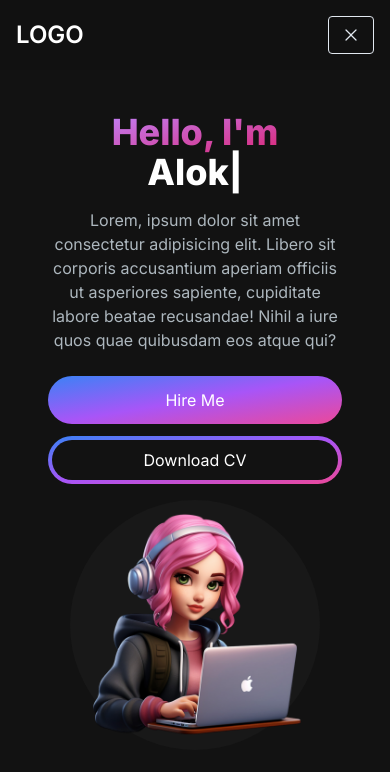
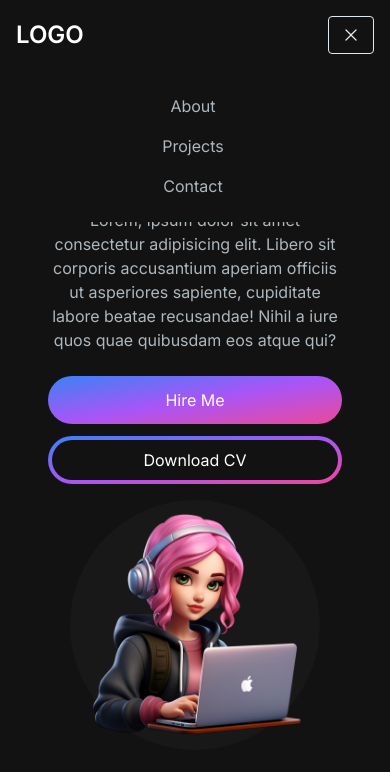
Before and after one commit to AlokPrasanna/portfolio_website, a Next.js app: page / in a window 390 px wide. Both pictures are taken after a click on the button 351 px from the left and 35 px from the top of the page. Shown: the top 772 px of the page. Built offline with nearby package versions, Linux system fonts and the light colour scheme.

Commit message:
Added MenuOverlay component

```diff
--- /dev/null
+++ b/src/app/Components/MenuOverlay.jsx
@@ -0,0 +1,17 @@
+import React from 'react';
+import NavigationLinks from './NavigationLinks';
+
+const MenuOverlay = ({links}) => {
+  return (
+    <ul className='flex flex-col py-4 items-center'>
+        {
+            links.map((link,index) => (
+                <li key={index}><NavigationLinks href={link.path} title={link.title} /></li>
+
+            ))
+        }
+    </ul>
+  )
+}
+
+export default MenuOverlay
--- a/src/app/Components/NavigationBar.jsx
+++ b/src/app/Components/NavigationBar.jsx
@@ -3,6 +3,7 @@
 import Link from 'next/link';
 import NavigationLinks from './NavigationLinks';
 import {Bars3Icon , XMarkIcon} from "@heroicons/react/24/solid";
+import MenuOverlay from './MenuOverlay';
 
 const NavLinks = [
     {
@@ -23,7 +24,7 @@
     const [NavBarOpen,setNavBarOpen] = useState(false);
 
   return (
-    <nav className='fixed top-0 right-0 left-0 z-10 bg-[#121212] bg-opacity-90 '>
+    <nav className='fixed top-0 right-0 left-0 z-10 bg-[#121212] bg-opacity-100 '>
       <div className='flex flex-wrap items-center justify-between mx-auto p-4'>
         <Link href={"/"} className=' text-2xl md:text-4xl text-white font-semibold'>LOGO</Link>
         <div className='mobile-menu block md:hidden'>
@@ -47,8 +48,9 @@
             </ul>
         </div>
       </div>
+      {NavBarOpen ? <MenuOverlay links={NavLinks} /> : null }
     </nav>
   )
 }
 
-export default NavigationBar
+export default NavigationBar;
```
